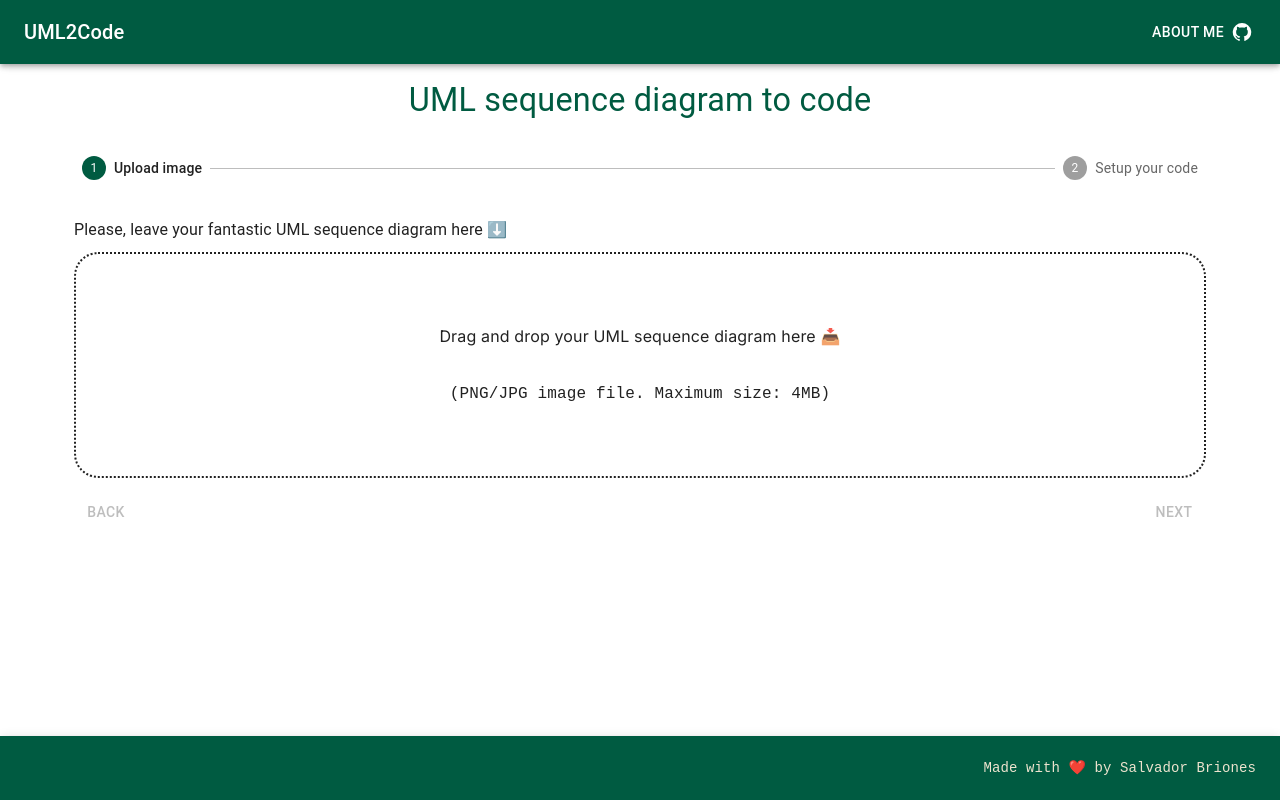
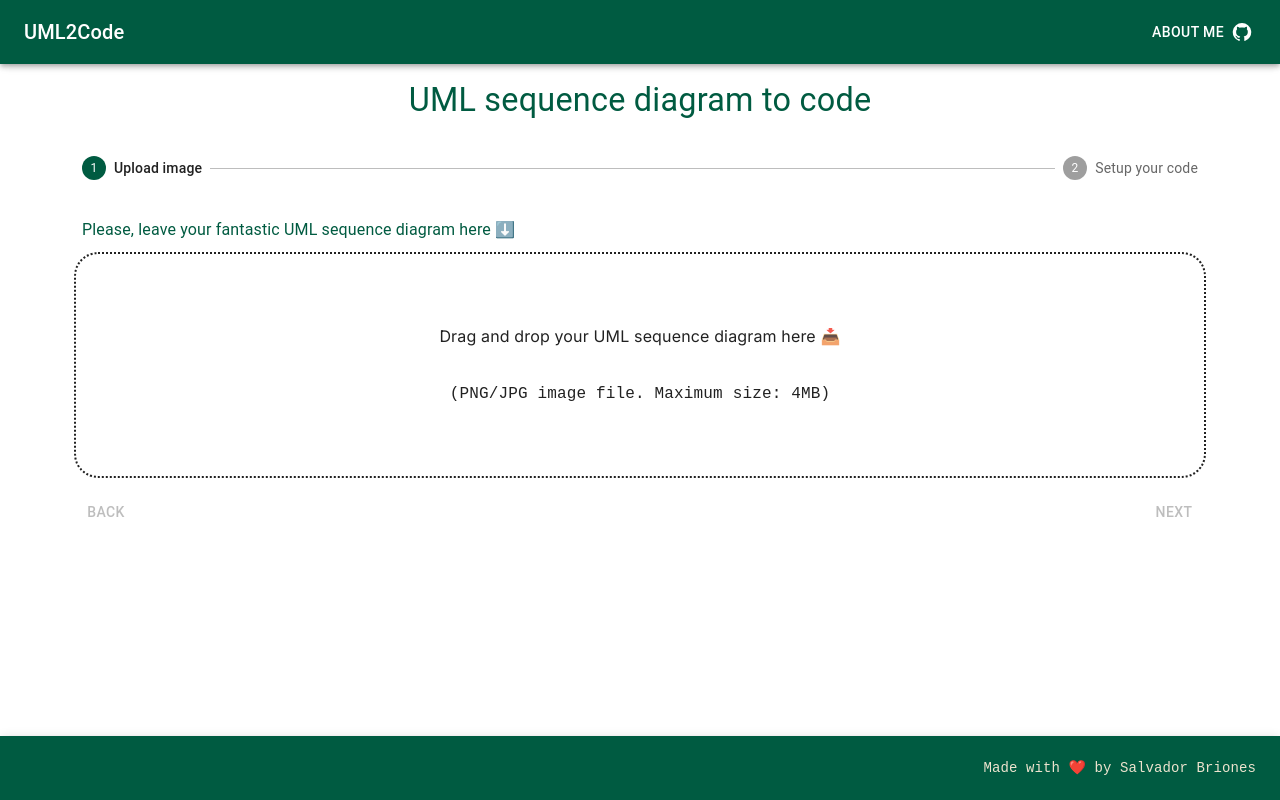
Before and after one commit to Mexidense/uml2code, a Next.js app: page / in a window 1280 px wide. Built offline with nearby package versions, Linux system fonts and the light colour scheme.

Commit message:
refactor: add color to form subtitles

```diff
--- a/src/components/form-stepper.tsx
+++ b/src/components/form-stepper.tsx
@@ -15,6 +15,7 @@ import {
     GenerateCodeFromSequenceDiagramRequest,
     GenerateCodeFromSequenceDiagramResponse
 } from "@uml2code/back-end/generate-code/generate-code-from-sequence-diagram.service";
+import {useTheme} from "@mui/material";
 
 interface ImageFormStepProps {
     setGeneratedCode: (value: string) => void;
@@ -149,6 +150,8 @@ export default function FormStepper({ setGeneratedCode, setPromptText, setPrompt
         }
     };
 
+    const theme = useTheme();
+
     return (
         <Box sx={{ width: '100%', cursor: isGeneratingCode ? 'progress' : 'default'}}>
             {
@@ -173,7 +176,11 @@ export default function FormStepper({ setGeneratedCode, setPromptText, setPrompt
                         <Box sx={{ width: '100%', alignItems: 'center'}}>
                             <Grid container spacing={2}>
                                 <Grid xs={12} md={12} style={{ textAlign: 'center', alignItems: 'center' }}>
-                                    <Typography sx={{ mt: 2, mb: 1, textAlign: 'left' }} variant="subtitle1">
+                                    <Typography
+                                        color={theme.palette.primary.main}
+                                        sx={{ mt: 2, mb: 1, ml: 1, textAlign: 'left' }}
+                                        variant="subtitle1"
+                                    >
                                         Please, leave your fantastic UML sequence diagram here ⬇️
                                     </Typography>
                                     <ImageFormStep setUploadedImage={setUploadedImage} imageSource={uploadedImage}/>
--- a/src/components/form-steps/setup-form-step.tsx
+++ b/src/components/form-steps/setup-form-step.tsx
@@ -1,7 +1,7 @@
 import Box from "@mui/material/Box";
 import Grid from "@mui/system/Unstable_Grid";
 import Typography from "@mui/material/Typography";
-import {Autocomplete, Checkbox, FormControlLabel, TextField} from "@mui/material";
+import {Autocomplete, Checkbox, FormControlLabel, TextField, useTheme} from "@mui/material";
 import * as React from "react";
 import ScienceIcon from "@mui/icons-material/Science";
 
@@ -46,11 +46,17 @@ interface SetupFormStepProps {
 }
 
 export default function SetupFormStep({ isGeneratingCode, programmingLanguage, framework, architecture, wantTest, setProgrammingLanguage, setFramework, setArchitecture, setWantTest }: SetupFormStepProps) {
+    const theme = useTheme();
+
     return (
         <Grid container spacing={2}>
             <Box sx={{ width: '100%', alignItems: 'center'}}>
                 <Grid xs={12} md={12} style={{ textAlign: 'center', alignItems: 'center' }}>
-                    <Typography sx={{ mt: 2, mb: 1, textAlign: 'left'}} variant="subtitle1">
+                    <Typography
+                        color={theme.palette.primary.main}
+                        sx={{ mt: 2, mb: 1, ml: 1, textAlign: 'left'}}
+                        variant="subtitle1"
+                    >
                         Select your favourite programming language, framework and software architecture ⬇️
                     </Typography>
                     <Grid container spacing={2}>
```
